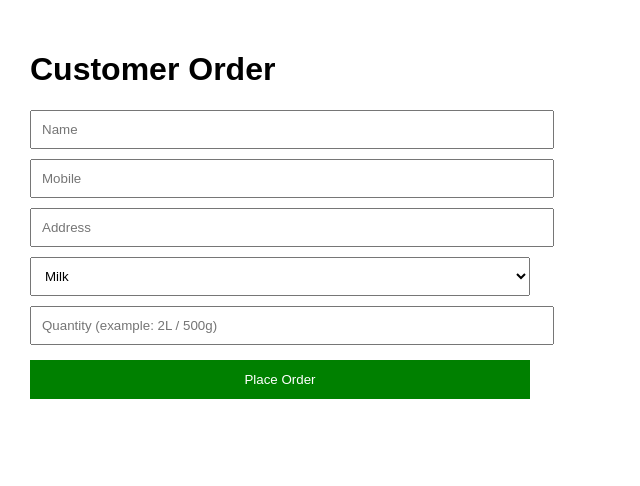
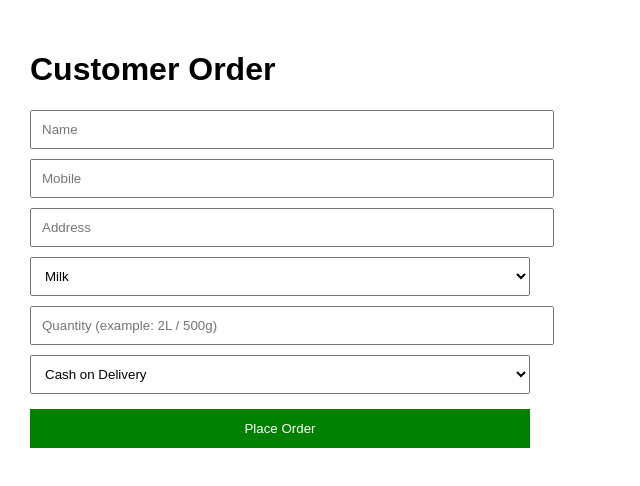
Before and after one commit to rudrajain95/gau-trust, a Next.js app: page /order in a window 1280 px wide. Shown: the top 486 px of the page, without its empty margins (0-640 px from the left). Built offline with nearby package versions, Linux system fonts and the light colour scheme.

Commit message:
add payment option in customer order

```diff
--- a/app/order/page.tsx
+++ b/app/order/page.tsx
@@ -9,6 +9,7 @@ export default function OrderPage() {
   const [address,setAddress] = useState("")
   const [product,setProduct] = useState("Milk")
   const [quantity,setQuantity] = useState("")
+  const [payment,setPayment] = useState("Cash on Delivery")
 
   const submitOrder = async () => {
 
@@ -18,12 +19,13 @@ export default function OrderPage() {
         "Content-Type":"application/json"
       },
       body:JSON.stringify({
-        name,
-        mobile,
-        address,
-        product,
-        quantity
-      })
+  name,
+  mobile,
+  address,
+  product,
+  quantity,
+  payment
+})
     })
 
     const data = await res.json()
@@ -86,6 +88,16 @@ export default function OrderPage() {
         style={{display:"block",marginTop:10,padding:10,width:"100%"}}
       />
 
+      <select
+  value={payment}
+  onChange={(e)=>setPayment(e.target.value)}
+  style={{display:"block",marginTop:10,padding:10,width:"100%"}}
+>
+  <option>Cash on Delivery</option>
+  <option>UPI Payment</option>
+  <option>Online Payment</option>
+</select>
+
       <button
         onClick={submitOrder}
         style={{
```
